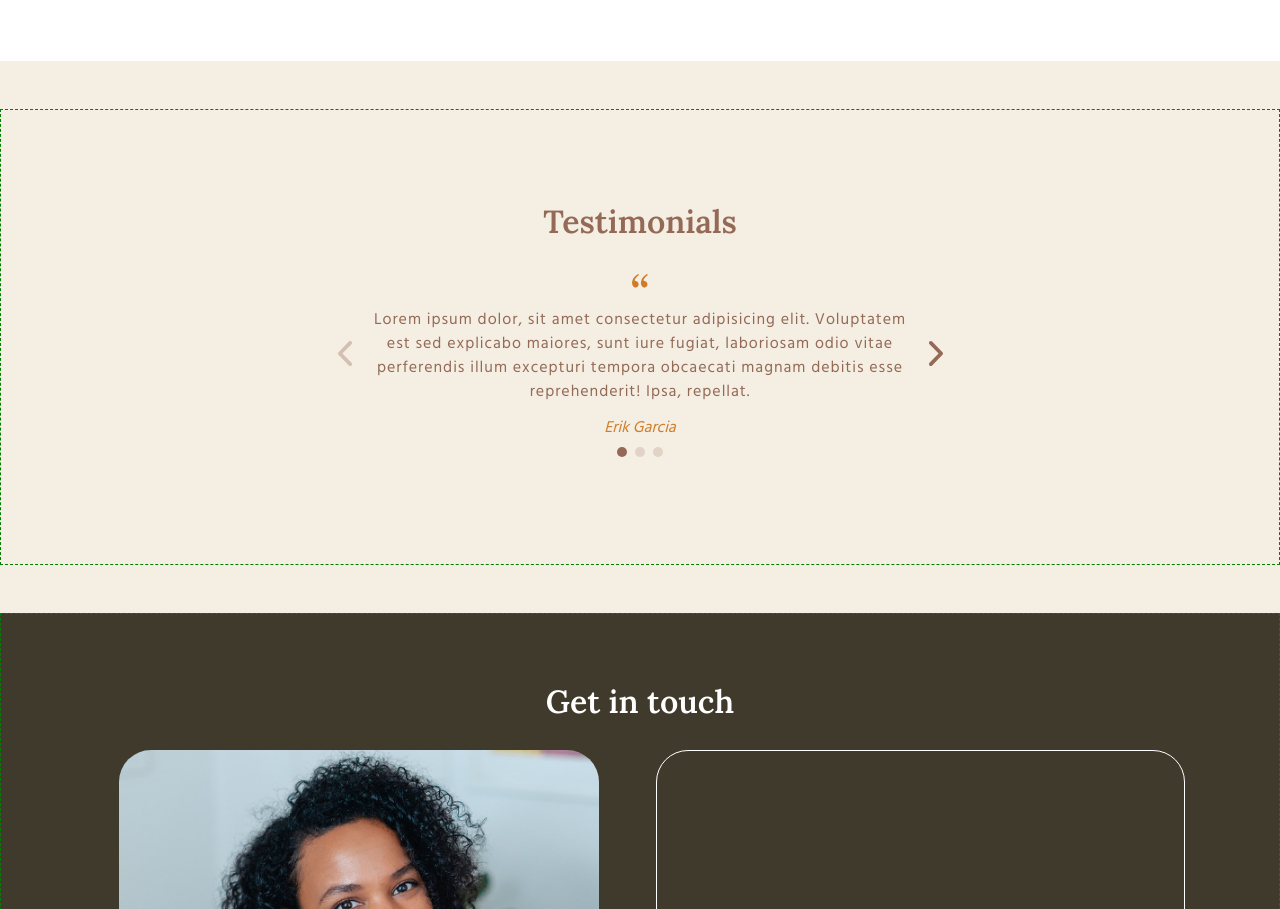
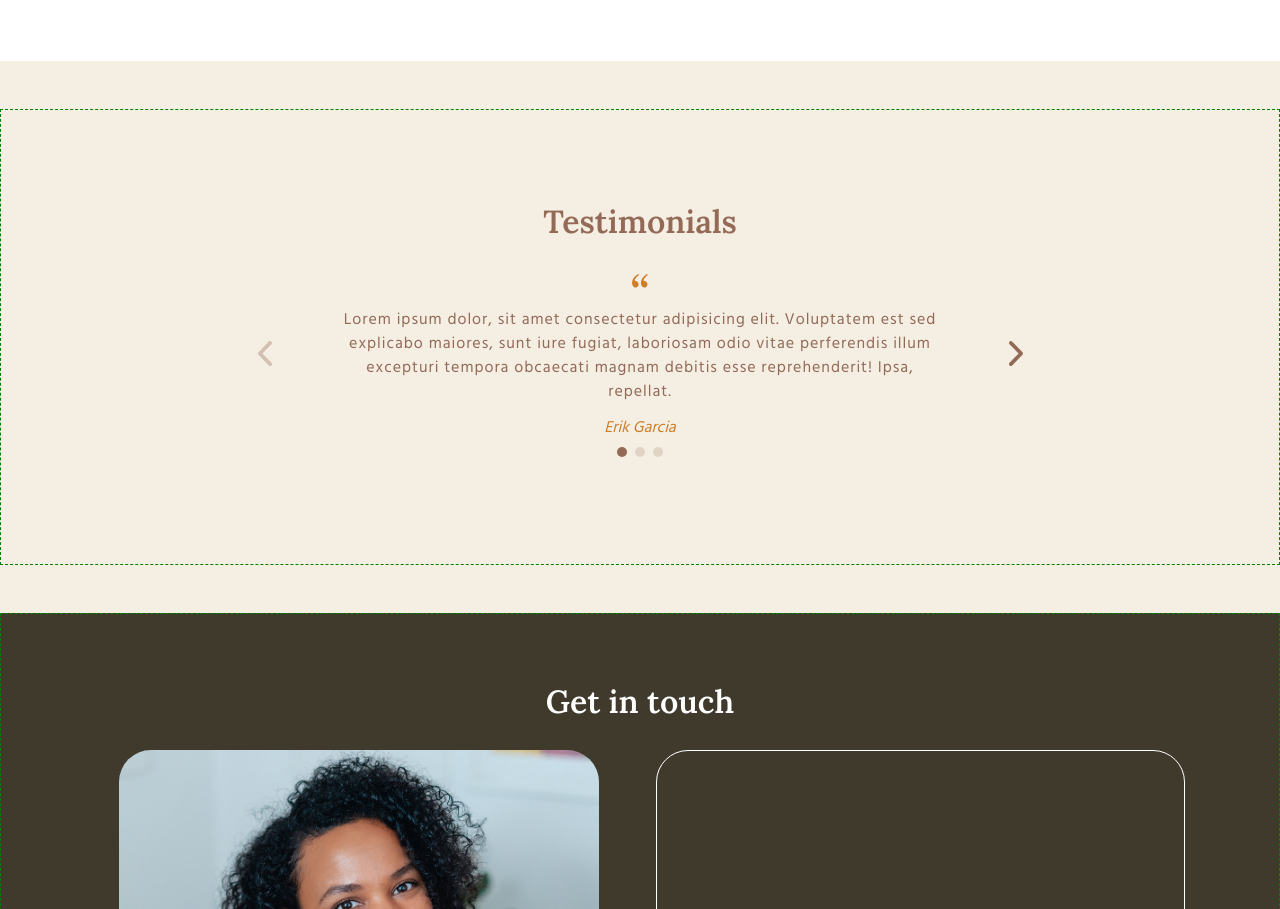
Before and after one commit to aehaidara/aehaidara.github.io, a website: page src/index.html in a window 1280 px wide. Shown: the part 4343-5252 px from the top of the page. Drawn offline with nearby package versions, Linux system fonts and the light colour scheme; files that its build step writes are made by us from their sources; files whose address does not match are found by name.

Commit message:
modified about dara img and ajust padding on testimonials

```diff
--- a/src/sass/components/_framed-dispaly.scss
+++ b/src/sass/components/_framed-dispaly.scss
@@ -10,13 +10,12 @@
     color: $color-primary-beige;
     padding: 3rem 1rem;
     margin-bottom: 0 !important;
-    /* mobile-land */
+
     @include mq.mq($from: mobileLandscape, $until: tablet) {
         width: 100%;
         padding: 3rem 5rem;
     }
 
-    /* mobile-land */
     @include mq.mq($from: tablet, $until: desktop) {
         padding: 6rem 5rem;
     }
@@ -75,4 +74,8 @@
 .card-regular__wrapper {
     @include flex-col-center;
     gap: 1rem;
+
+    @include mq.mq($from: tablet, $until: desktop) {
+        padding: 0 8rem;
+    }
 }
--- a/src/sass/pages/_about-dara-coaching.scss
+++ b/src/sass/pages/_about-dara-coaching.scss
@@ -7,6 +7,10 @@
     gap: 2rem;
     color: $color-primary-brown;
     padding: 0 1rem;
+
+    @include mq.mq($from: mobileLandscape, $until: tablet) {
+        padding: 0 5rem;
+    }
 
     &__number-wrapper {
         display: flex;
@@ -117,7 +121,6 @@
     }
 }
 
-
 .faq__description {
     margin: 1rem 0;
     @include flex-col;
--- a/src/sass/pages/_home.scss
+++ b/src/sass/pages/_home.scss
@@ -398,12 +398,26 @@
 
     //tablet
     @include mq.mq($from: tablet, $until: desktop) {
-        padding: 6rem;
+        padding: 6rem 5rem;
     }
 
     /* mobile-desktop */
     @include mq.mq($from: desktop) {
+        padding: 6rem 15rem;
+        margin: 0;
+    }
+    @include mq.mq($from: wide) {
         padding: 6rem 20rem;
         margin: 0;
     }
+
+    p {
+        @include mq.mq($from: mobileLandscape) {
+            padding: 0 3rem;
+        }
+    }
 }
+
+.swiper-slide {
+
+}
```
Also changed, not shown: public/about-dara-coaching.html (+2 -2 lines), src/about-dara-coaching.html (+2 -2 lines), public/assets/images/about-dara-coaching/about-dara-coaching.jpg, public/assets/images/about-dara-coaching/about-dara-coaching2.jpg (deleted), public/css/style.css.
